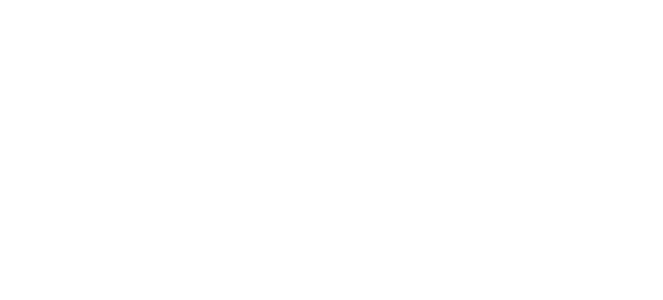
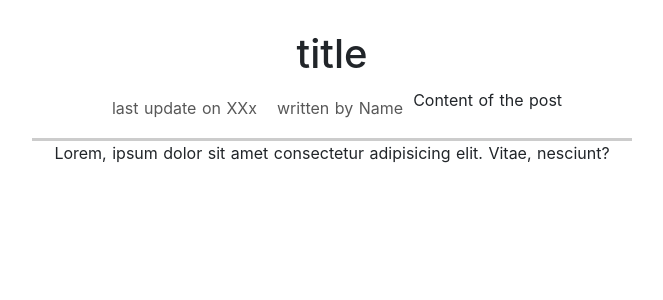
Before and after one commit to kratos619/nuxtapp, a Nuxt app: page /posts/1 in a window 1280 px wide. Before the commit this address had no page. Shown: the top 300 px of the page, without its empty margins (308-971 px from the left). Built offline with nearby package versions, Linux system fonts and the light colour scheme.

Commit message:
create main section

```diff
--- /dev/null
+++ b/pages/about/index.vue
@@ -0,0 +1,16 @@
+<template>
+  <div class="about-page">
+    <h1>This is my absolutely fantastic "About Me" Page!</h1>
+    <p>Lorem ipsum, dolor sit amet consectetur adipisicing elit. Totam officiis ab voluptatibus assumenda error quas deleniti eius? Suscipit, numquam? Quis aliquid non animi numquam amet voluptas dolorum sunt aspernatur commodi?</p>
+    <p>Lorem ipsum, dolor sit amet consectetur adipisicing elit. Totam officiis ab voluptatibus assumenda error quas deleniti eius? Suscipit, numquam? Quis aliquid non animi numquam amet voluptas dolorum sunt aspernatur commodi?</p>
+    <p>Lorem ipsum, dolor sit amet consectetur adipisicing elit. Totam officiis ab voluptatibus assumenda error quas deleniti eius? Suscipit, numquam? Quis aliquid non animi numquam amet voluptas dolorum sunt aspernatur commodi?</p>
+    <p>Lorem ipsum, dolor sit amet consectetur adipisicing elit. Totam officiis ab voluptatibus assumenda error quas deleniti eius? Suscipit, numquam? Quis aliquid non animi numquam amet voluptas dolorum sunt aspernatur commodi?</p>
+  </div>
+</template>
+
+<style scoped>
+.about-page {
+  text-align: center;
+  padding: 30px;
+}
+</style>
--- a/pages/index.vue
+++ b/pages/index.vue
@@ -1,37 +1,15 @@
 <template>
-  <section class="container">
-    <div>
-      <logo />
-      <h1 class="title">
-        nuxtapp
-      </h1>
-      <h2 class="subtitle">
-        lerning nuxt app
-      </h2>
-      <div class="links">
-        <a
-          href="https://nuxtjs.org/"
-          target="_blank"
-          class="button--green"
-        >Documentation</a>
-        <a
-          href="https://github.com/nuxt/nuxt.js"
-          target="_blank"
-          class="button--grey"
-        >GitHub</a>
-      </div>
-    </div>
-  </section>
+  <section class="container"></section>
 </template>
 
 <script>
-import Logo from '~/components/Logo.vue'
+import Logo from "~/components/Logo.vue";
 
 export default {
   components: {
     Logo
   }
-}
+};
 </script>
 
 <style>
@@ -45,8 +23,8 @@
 }
 
 .title {
-  font-family: 'Quicksand', 'Source Sans Pro', -apple-system, BlinkMacSystemFont,
-    'Segoe UI', Roboto, 'Helvetica Neue', Arial, sans-serif;
+  font-family: "Quicksand", "Source Sans Pro", -apple-system, BlinkMacSystemFont,
+    "Segoe UI", Roboto, "Helvetica Neue", Arial, sans-serif;
   display: block;
   font-weight: 300;
   font-size: 100px;
--- /dev/null
+++ b/pages/posts/_id/index.vue
@@ -0,0 +1,73 @@
+<template>
+  <section class="single-post-page">
+    <article class="post">
+      <h1 class="post-title">title</h1>
+      <div class="post-details">
+        <div class="post-detail">last update on XXx</div>
+        <div class="post-detail">written by Name</div>
+        <p>Content of the post</p>
+      </div>
+    </article>
+    <section
+      class="post-feedback"
+    >Lorem, ipsum dolor sit amet consectetur adipisicing elit. Vitae, nesciunt?</section>
+  </section>
+</template>
+
+<script>
+export default {};
+</script>
+
+<style scoped>
+.single-post-page {
+  padding: 30px;
+  text-align: center;
+  box-sizing: border-box;
+}
+
+.post {
+  width: 100%;
+}
+
+@media (min-width: 768px) {
+  .post {
+    width: 600px;
+    margin: auto;
+  }
+}
+
+.post-title {
+  margin: 0;
+}
+
+.post-details {
+  padding: 10px;
+  box-sizing: border-box;
+  border-bottom: 3px solid #ccc;
+  display: flex;
+  justify-content: center;
+  align-items: center;
+  flex-direction: column;
+}
+
+@media (min-width: 768px) {
+  .post-details {
+    flex-direction: row;
+  }
+}
+
+.post-detail {
+  color: rgb(88, 88, 88);
+  margin: 0 10px;
+}
+
+.post-feedback a {
+  color: red;
+  text-decoration: none;
+}
+
+.post-feedback a:hover,
+.post-feedback a:active {
+  color: salmon;
+}
+</style>
--- /dev/null
+++ b/pages/posts/index.vue
@@ -0,0 +1,15 @@
+<template>
+  <section class="posts-page"></section>
+</template>
+
+<script>
+export default {};
+</script>
+
+<style scoped>
+.posts-page {
+  display: flex;
+  justify-content: center;
+  align-items: center;
+}
+</style>
```
